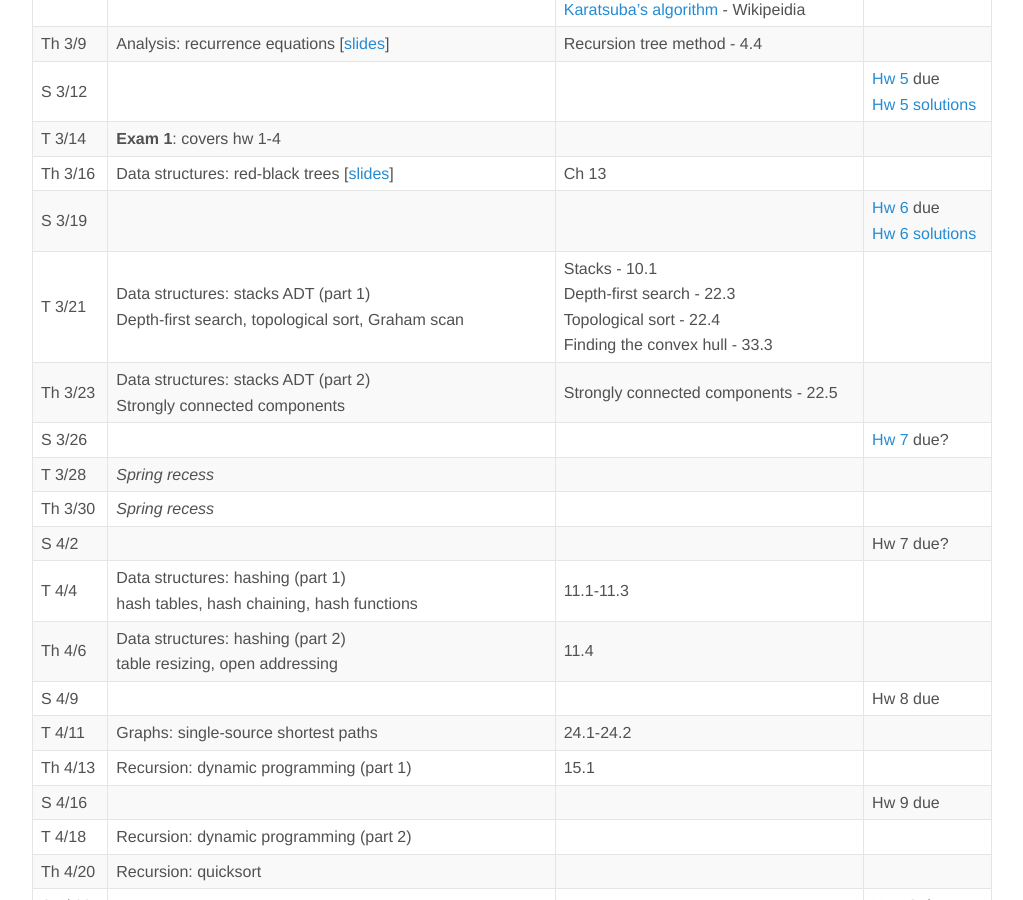
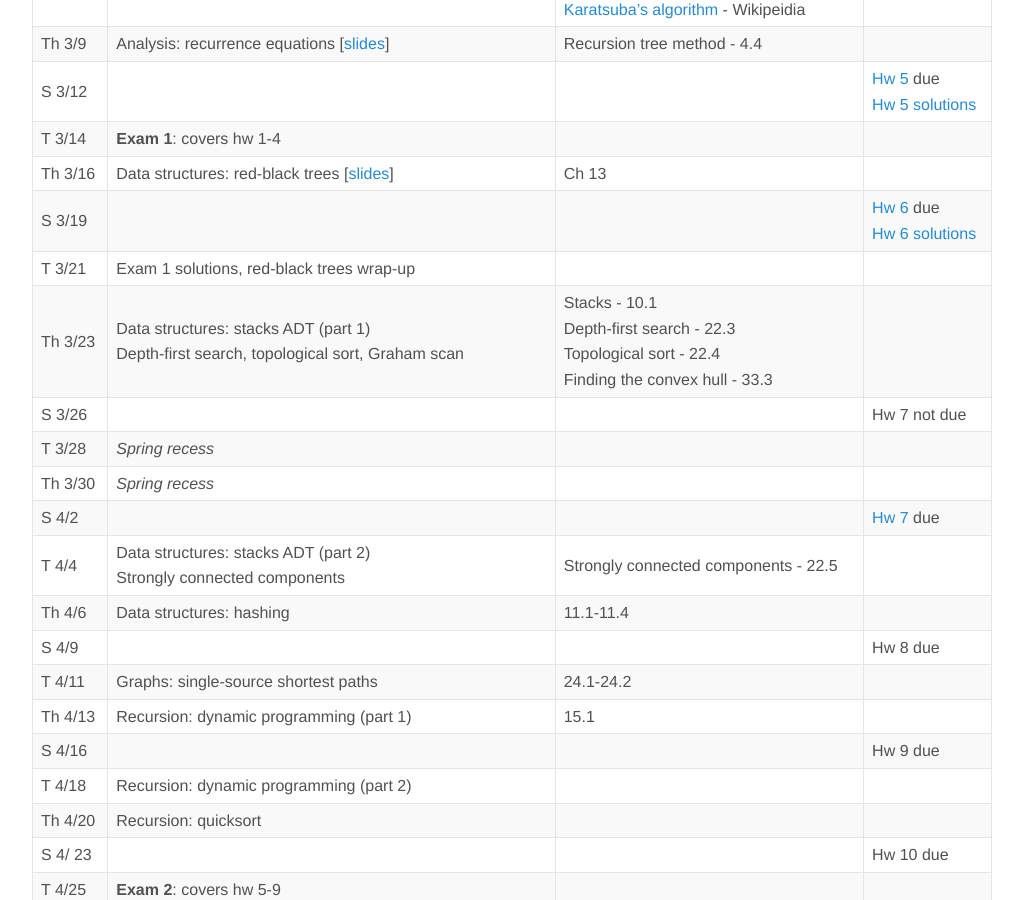
Before and after one commit to jnylam/jnylam.github.io, a Jekyll site: the page built from _courses/146-s17/index.md, in a window 1280 px wide and 900 px high, scrolled down 1307 px. Shown: the whole window, without its empty margins (128-1151 px from the left). Built offline with Jekyll 4.4.1, drawn with Linux system fonts in a browser that asks for light colours.

Commit message:
Update schedule

```diff
--- a/_courses/146-s17/index.md
+++ b/_courses/146-s17/index.md
@@ -32,14 +32,14 @@ S 3/12 | | | [Hw 5](homework05.html) due<br>[Hw 5 solutions](hw05.pdf)
 T 3/14 | __Exam 1__: covers hw 1-4
 Th 3/16 | Data structures: red-black trees [[slides](redblacktrees.pdf)] | Ch 13
 S 3/19 | | | [Hw 6](homework06.html) due<br>[Hw 6 solutions](hw06.pdf)
-T 3/21 | Data structures: stacks ADT (part 1)<br>Depth-first search, topological sort, Graham scan | Stacks - 10.1<br> Depth-first search - 22.3<br>Topological sort - 22.4<br> Finding the convex hull - 33.3
-Th 3/23 | Data structures: stacks ADT (part 2)<br>Strongly connected components | Strongly connected components - 22.5
-S 3/26 | | | [Hw 7](homework07.html) due?
+T 3/21 | Exam 1 solutions, red-black trees wrap-up
+Th 3/23 | Data structures: stacks ADT (part 1)<br>Depth-first search, topological sort, Graham scan | Stacks - 10.1<br> Depth-first search - 22.3<br>Topological sort - 22.4<br> Finding the convex hull - 33.3
+S 3/26 | | | Hw 7 not due
 T 3/28 | _Spring recess_ |
 Th 3/30 | _Spring recess_ |
-S 4/2 | | | Hw 7 due?
-T 4/4 | Data structures: hashing (part 1)<br>hash tables, hash chaining, hash functions | 11.1-11.3
-Th 4/6 | Data structures: hashing (part 2)<br> table resizing, open addressing | 11.4
+S 4/2 | | | [Hw 7](homework07.html) due
+T 4/4 | Data structures: stacks ADT (part 2)<br>Strongly connected components | Strongly connected components - 22.5
+Th 4/6 | Data structures: hashing | 11.1-11.4
 S 4/9 | | | Hw 8 due
 T 4/11 | Graphs: single-source shortest paths | 24.1-24.2
 Th 4/13 | Recursion: dynamic programming (part 1) | 15.1
```
